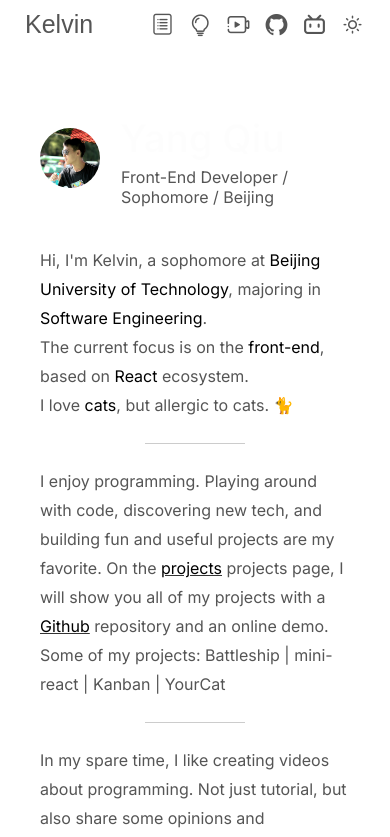
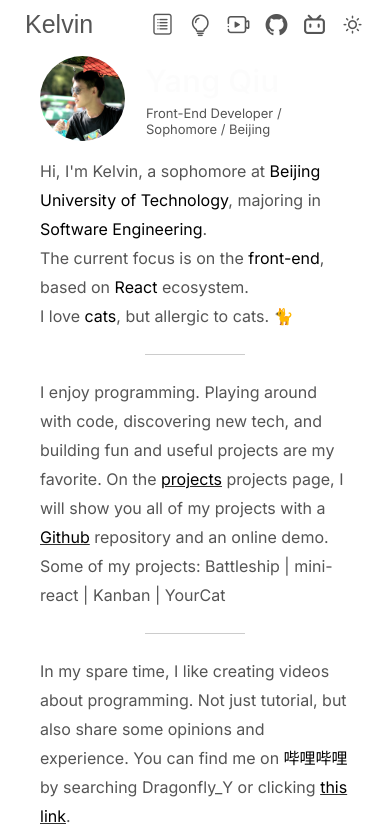
Before and after one commit to KelvinQiu802/portfolio, a Next.js app: page / in a window 390 px wide. Shown: the top 837 px of the page. Built offline with nearby package versions, Linux system fonts and the light colour scheme; a web font is replaced by a local one.

Commit message:
feat: mobile adaption

```diff
--- a/styles/Avatar.module.css
+++ b/styles/Avatar.module.css
@@ -32,3 +32,18 @@
 .out {
   opacity: 0;
 }
+
+@media screen and (max-width: 600px) {
+  .name {
+    font-size: 31px;
+  }
+
+  .tag {
+    font-size: 13px;
+    max-width: 140px;
+  }
+
+  .description {
+    bottom: 10px;
+  }
+}
--- a/styles/Content.module.css
+++ b/styles/Content.module.css
@@ -2,3 +2,9 @@
   line-height: 29px;
   margin-top: 30px;
 }
+
+@media screen and (max-width: 600px) {
+  .content {
+    margin-top: 10px;
+  }
+}
--- a/styles/Wrapper.module.css
+++ b/styles/Wrapper.module.css
@@ -4,3 +4,9 @@
   margin-top: 50px;
   padding: 0 40px;
 }
+
+@media screen and (max-width: 600px) {
+  .wrapper {
+    margin-top: 2px;
+  }
+}
```
